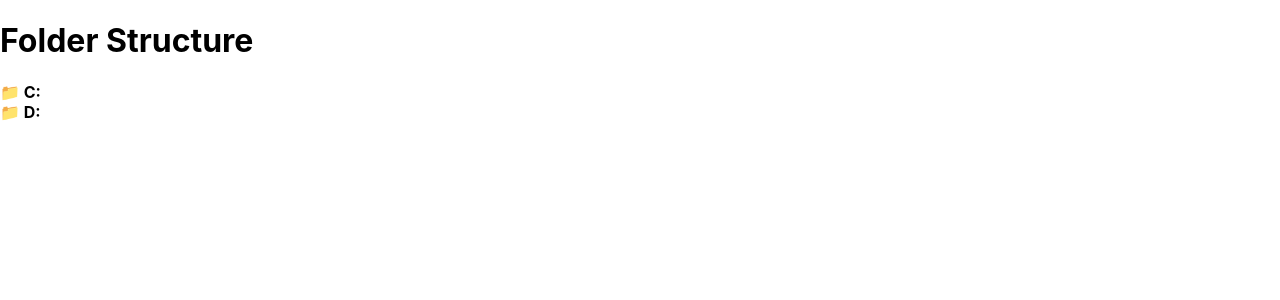
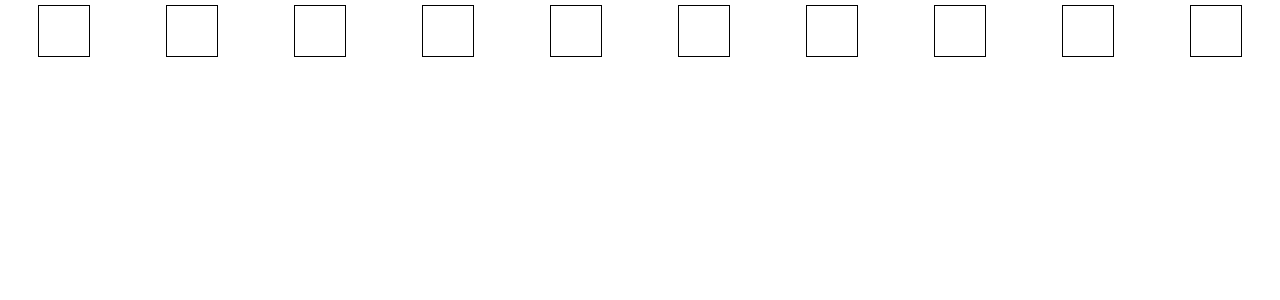
Before and after one commit to aniket2727/React-Interview, a React (Create React App) app in the folder app/: page / in a window 1280 px wide. Shown: the top 300 px of the page. Built offline with nearby package versions, Linux system fonts and the light colour scheme.

Commit message:
add color changing blocks

```diff
--- a/app/src/App.js
+++ b/app/src/App.js
@@ -22,10 +22,11 @@ import Crudopertations from "./componets/crudopertations";
 import Supporter from "./componets/purecomponets/Supporter";
 import Page1 from "./componets/slider/Page1";
 import Mainapp from "./componets/folderstructure/Mainapp";
+import Mainbox from "./componets/boxcolorchange/Mainbocx";
 function App() {
   return (
    <div className="">
-      <Mainapp/>
+      <Mainbox/>
    </div>
   );
 }
--- a/app/src/componets/allcss.css
+++ b/app/src/componets/allcss.css
@@ -14,3 +14,27 @@
 .button{
     cursor: pointer;
 }
+
+
+
+.block {
+    height: 50px;
+    width: 50px;
+    border: 1px solid black;
+    margin: 5px;
+    transition: background-color 0.3s ease;
+  }
+
+  .green {
+    background-color: green;
+  }
+
+  .white {
+    background-color: white;
+  }
+
+  .main-box {
+    display: flex;
+    flex-wrap: wrap;
+    justify-content: space-around;
+  }
--- /dev/null
+++ b/app/src/componets/boxcolorchange/Mainbocx.js
@@ -0,0 +1,62 @@
+
+
+
+
+
+
+
+
+
+
+
+
+
+
+// this code current not workings
+
+
+
+
+import React, { useState, useEffect } from 'react';
+import '../allcss.css';
+
+const Mainbox = () => {
+  const repetitions = 10;
+  const [displayBlocks, setDisplayBlocks] = useState(Array(repetitions).fill('white'));
+  const [greenCount, setGreenCount] = useState(0);
+
+  const toggleButton = (index) => {
+    // If all boxes are already green, reset to white
+    if (greenCount === repetitions) {
+      setDisplayBlocks(Array(repetitions).fill('white'));
+      setGreenCount(0);
+
+      // Reset to white after a delay
+      setTimeout(() => {
+        setDisplayBlocks(Array(repetitions).fill('white'));
+      }, 1000); // Adjust the delay as needed
+    } else {
+      // Turn the clicked box green
+      const updatedBlocks = [...displayBlocks];
+      updatedBlocks[index] = 'green';
+      setDisplayBlocks(updatedBlocks);
+
+      // Update the count of green boxes
+      setGreenCount(greenCount + 1);
+    }
+  };
+
+  return (
+    <div className='main-box'>
+      {Array(repetitions).fill().map((_, i) => (
+        <div
+          key={i}
+          className={`block ${displayBlocks[i]}`}
+          onClick={() => toggleButton(i)}
+        />
+      ))}
+    </div>
+  );
+};
+
+export default Mainbox;
```
